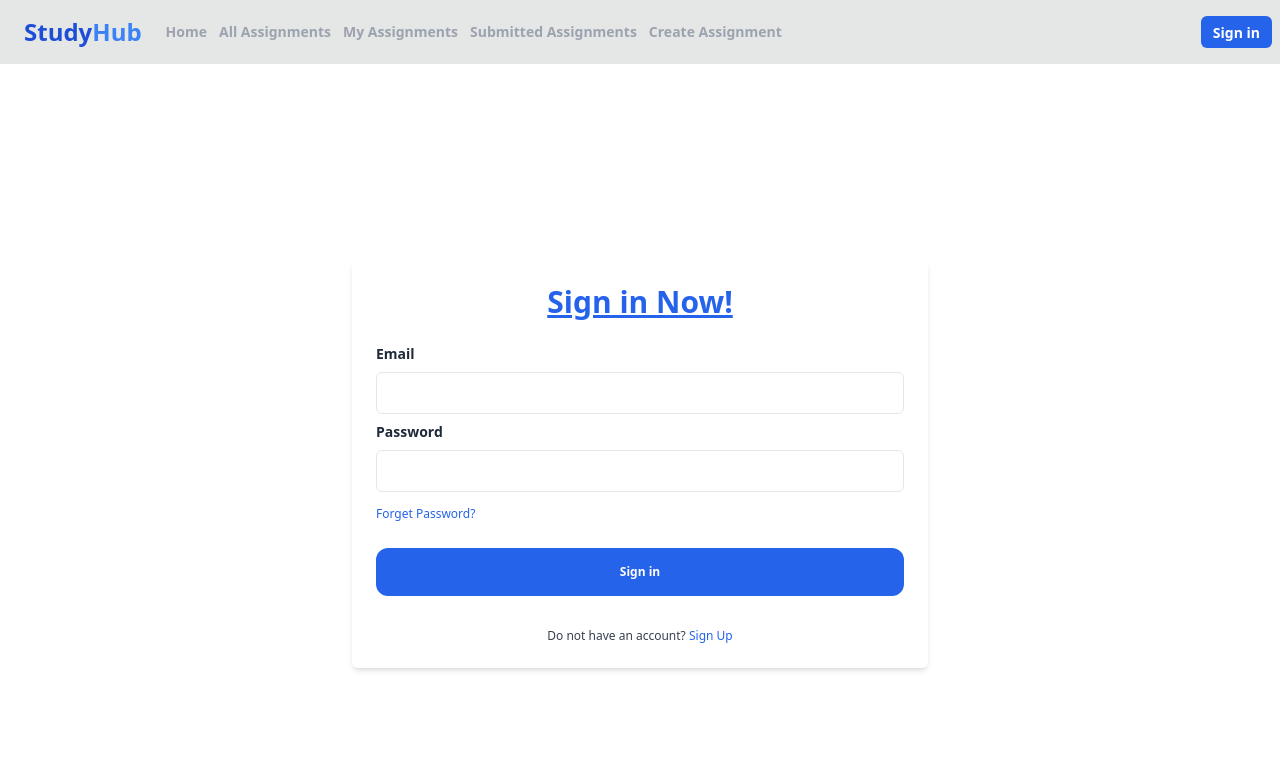
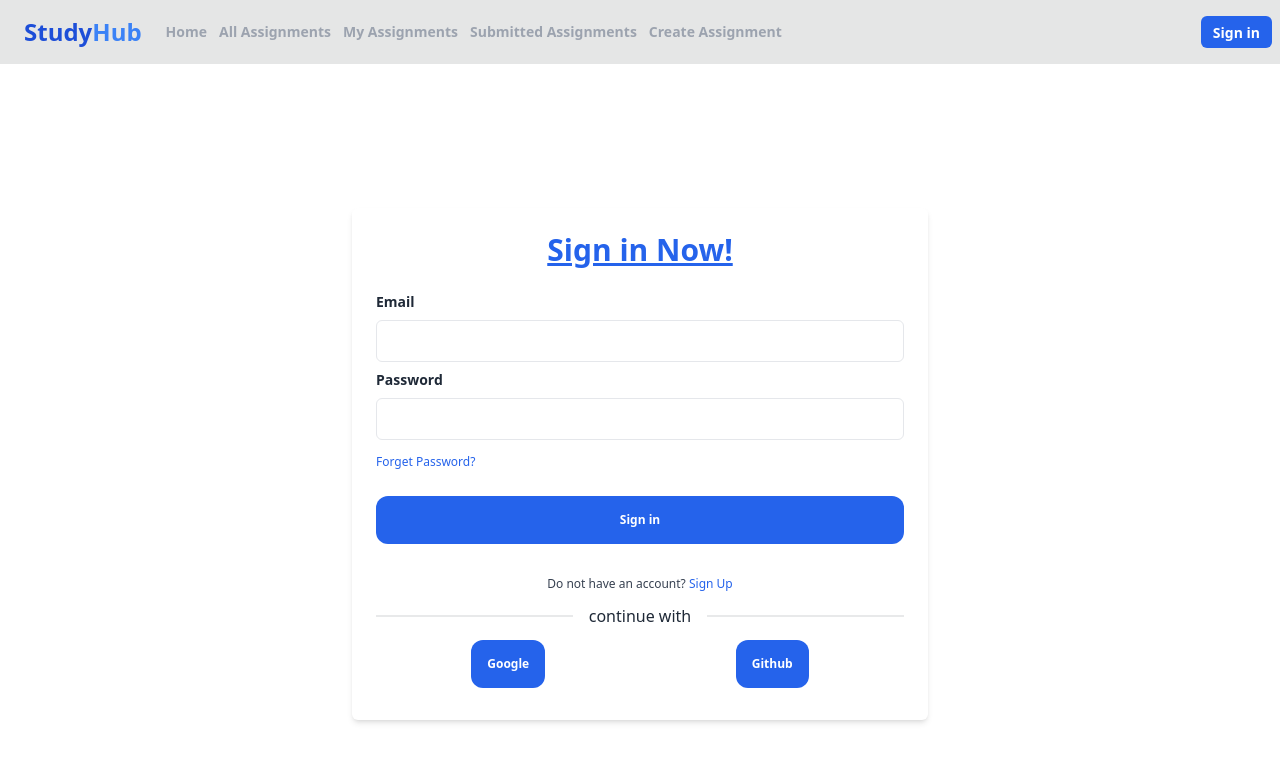
Before and after one commit to FSD-Tanvir/study-hub-client, a React (Vite) app: page /sign-in in a window 1280 px wide. Shown: the top 762 px of the page. Built offline with nearby package versions, Linux system fonts and the light colour scheme; no server answers.

Commit message:
added sign in option with google and github

```diff
--- a/src/components/Navbar.jsx
+++ b/src/components/Navbar.jsx
@@ -67,7 +67,7 @@ const Navbar = () => {
             </ul>
           </div>
           <div className="sm:navbar-end">
-            {user?.email ? (
+            {user ? (
               <div className="dropdown dropdown-end">
                 <label tabIndex={0} className="btn btn-ghost btn-circle avatar">
                   <div className="w-10 rounded-full">
--- /dev/null
+++ b/src/components/SocialLogin.jsx
@@ -0,0 +1,41 @@
+import toast from "react-hot-toast";
+import { useNavigate } from "react-router-dom";
+import useAuth from "../hooks/useAuth";
+
+const SocialLogin = () => {
+  const { googleLogin, githubLogin } = useAuth();
+  const navigate = useNavigate();
+
+  const socialLogin = (media) => {
+    media()
+      .then(() => {
+        toast.success("User logged in successfully");
+        navigate("/");
+      })
+      .catch((error) => {
+        toast.error(error.message);
+      });
+  };
+
+  return (
+    <div>
+      <div className="divider font-medium">continue with</div>
+      <div className=" flex justify-around">
+        <button
+          onClick={() => socialLogin(googleLogin)}
+          className="block px-4 py-3 mb-2 leading-loose text-xs text-center text-white font-semibold bg-blue-600 hover:bg-blue-700  rounded-xl"
+        >
+          Google
+        </button>
+        <button
+          onClick={() => socialLogin(githubLogin)}
+          className="block px-4 py-3 mb-2 leading-loose text-xs text-center text-white font-semibold bg-blue-600 hover:bg-blue-700  rounded-xl"
+        >
+          Github
+        </button>
+      </div>
+    </div>
+  );
+};
+
+export default SocialLogin;
--- a/src/pages/SignIn.jsx
+++ b/src/pages/SignIn.jsx
@@ -1,6 +1,7 @@
 import { Link, useNavigate } from "react-router-dom";
 import toast from "react-hot-toast";
 import useAuth from "../hooks/useAuth";
+import SocialLogin from "../components/SocialLogin";
 
 const SignIn = () => {
   const { signInUser } = useAuth();
@@ -22,10 +23,9 @@ const SignIn = () => {
       });
   };
 
-
   return (
     <div>
-      <div className="relative flex flex-col justify-center min-h-screen overflow-hidden">
+      <div className=" flex flex-col justify-center min-h-screen overflow-hidden">
         <div className="w-full p-6 m-auto bg-white rounded-md shadow-md md:max-w-lg lg:max-w-xl">
           <h1 className="text-3xl font-semibold text-center text-blue-600 underline">
             Sign in Now!
@@ -78,6 +78,7 @@ const SignIn = () => {
               Sign Up
             </Link>
           </p>
+          <SocialLogin />
         </div>
       </div>
     </div>
--- a/src/pages/SignUp.jsx
+++ b/src/pages/SignUp.jsx
@@ -2,6 +2,7 @@ import toast from "react-hot-toast";
 import { useNavigate } from "react-router";
 import useAuth from "../hooks/useAuth";
 import { Link } from "react-router-dom";
+import SocialLogin from "../components/SocialLogin";
 
 const SignUp = () => {
   const { createUser, handleUpdateProfile } = useAuth();
@@ -46,7 +47,7 @@ const SignUp = () => {
 
   return (
     <div>
-      <div className="relative flex flex-col justify-center min-h-screen overflow-hidden">
+      <div className=" flex flex-col justify-center min-h-screen overflow-hidden">
         <div className="w-full p-6 m-auto bg-white rounded-md shadow-md md:max-w-lg lg:max-w-xl">
           <h1 className="text-3xl font-semibold text-center text-blue-600 underline">
             Sign Up Now!
@@ -124,6 +125,7 @@ const SignUp = () => {
               Sign in
             </Link>
           </p>
+          <SocialLogin />
         </div>
       </div>
     </div>
--- a/src/providers/AuthProvider.jsx
+++ b/src/providers/AuthProvider.jsx
@@ -1,9 +1,12 @@
 import { createContext, useEffect, useState } from "react";
 import PropTypes from "prop-types";
 import {
+  GithubAuthProvider,
+  GoogleAuthProvider,
   createUserWithEmailAndPassword,
   onAuthStateChanged,
   signInWithEmailAndPassword,
+  signInWithPopup,
   signOut,
   updateProfile,
 } from "firebase/auth";
@@ -11,9 +14,25 @@ import auth from "../../firebase.config";
 
 export const AuthContext = createContext(null);
 
+const googleProvider = new GoogleAuthProvider();
+const githubProvider = new GithubAuthProvider();
+
 const AuthProvider = ({ children }) => {
   const [user, setUser] = useState({});
   const [loading, setLoading] = useState(true);
+
+  //google login
+  const googleLogin = () => {
+    setLoading(true);
+    return signInWithPopup(auth, googleProvider);
+  };
+
+  //github login
+  const githubLogin = () => {
+    setLoading(true);
+    return signInWithPopup(auth, githubProvider);
+  };
+
   //create user
   const createUser = (email, password) => {
     return createUserWithEmailAndPassword(auth, email, password);
@@ -46,6 +65,8 @@ const AuthProvider = ({ children }) => {
   }, []);
 
   const authentication = {
+    googleLogin,
+    githubLogin,
     createUser,
     handleUpdateProfile,
     signInUser,
```
Lines whose indentation alone changed are shown as unchanged.
